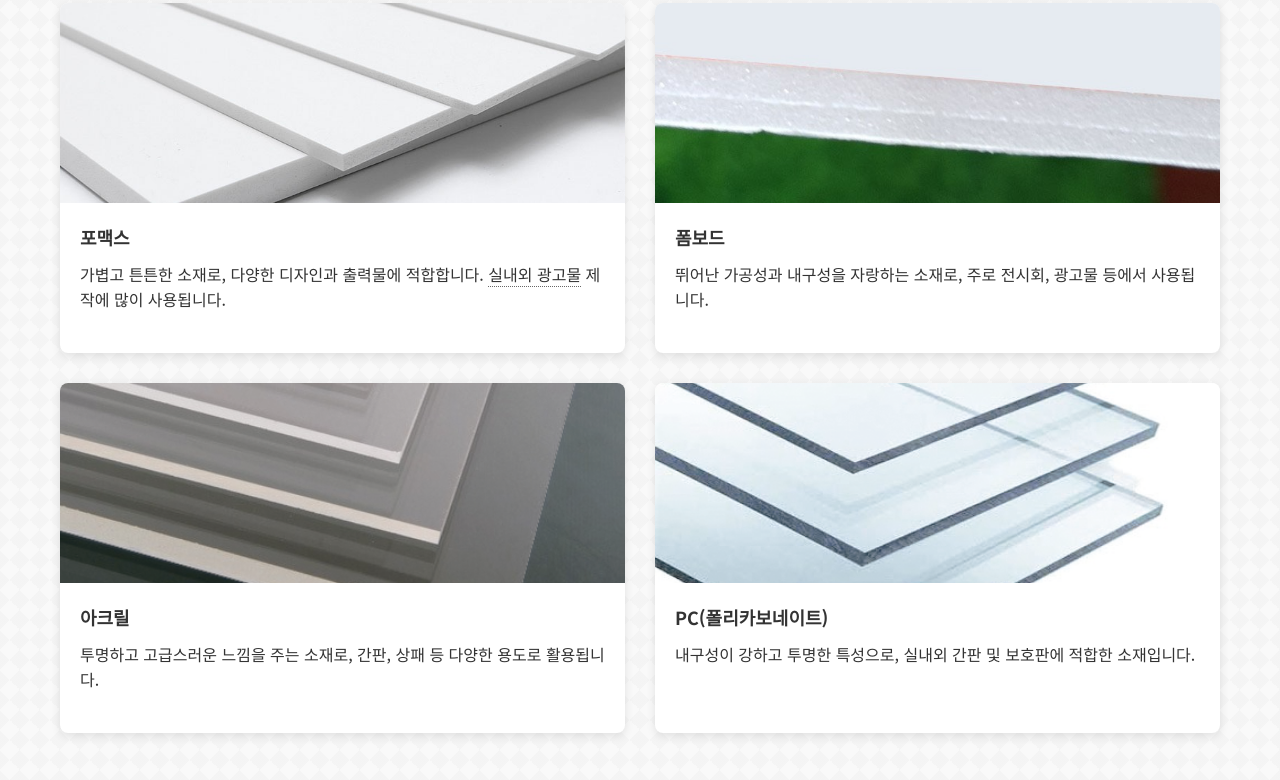
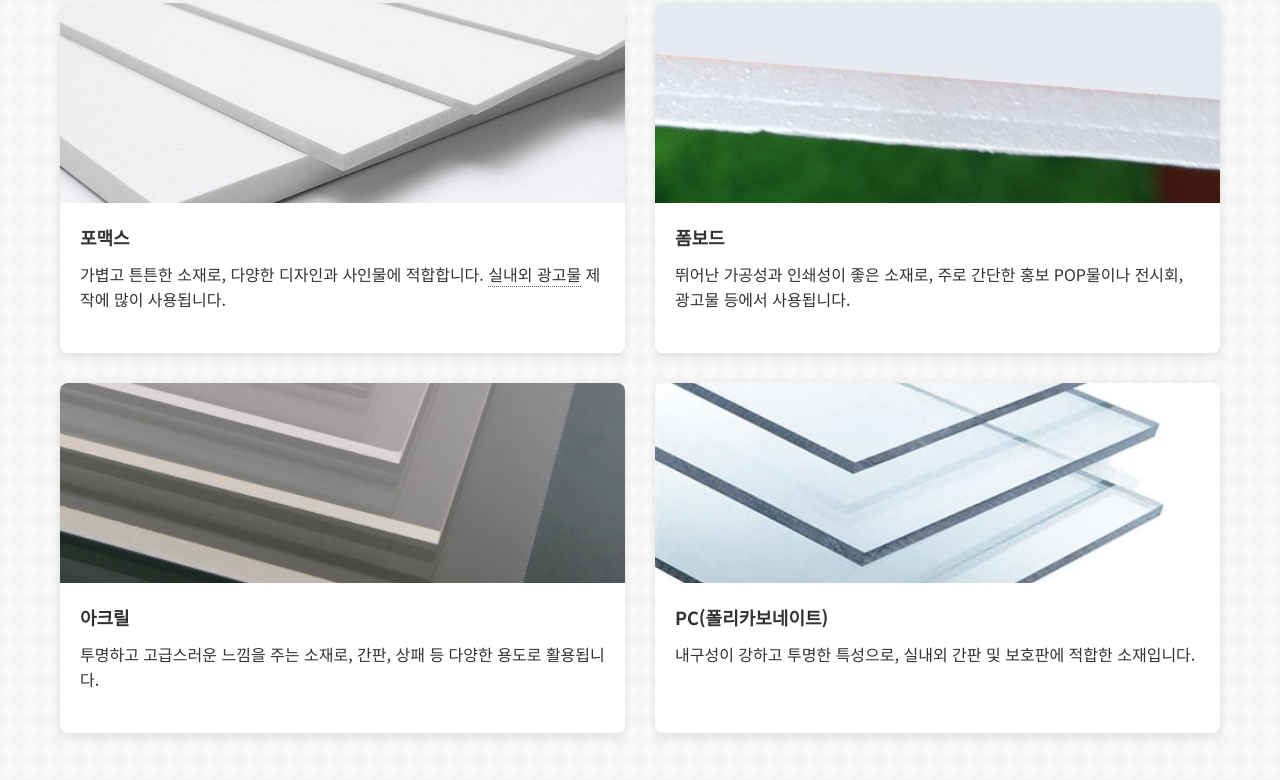
Before and after one commit to hwang3407/pnm, a plain HTML site: page index.html in a window 1280 px wide. Shown: the part 800-1580 px from the top of the page. Drawn offline with Linux system fonts and the light colour scheme.

Commit message:
Add files via upload

```diff
--- a/index.html
+++ b/index.html
@@ -421,7 +421,7 @@
                             </div>
                             <div class="product-info">
                                 <h4>포맥스</h4>
-                                <p>가볍고 튼튼한 소재로, 다양한 디자인과 출력물에 적합합니다. <span data-tooltip="실내외 광고물: 건물 내부 또는 외부에 설치되는 광고 매체">실내외 광고물</span> 제작에 많이 사용됩니다.</p>
+                                <p>가볍고 튼튼한 소재로, 다양한 디자인과 사인물에 적합합니다. <span data-tooltip="실내 외 광고물: 건물 내부 또는 외부에 설치되는 광고 매체">실내외 광고물</span> 제작에 많이 사용됩니다.</p>
                             </div>
                         </div>
 
@@ -431,7 +431,7 @@
                             </div>
                             <div class="product-info">
                                 <h4>폼보드</h4>
-                                <p>뛰어난 가공성과 내구성을 자랑하는 소재로, 주로 전시회, 광고물 등에서 사용됩니다.</p>
+                                <p>뛰어난 가공성과 인쇄성이 좋은 소재로,  주로 간단한  홍보 POP물이나 전시회, 광고물 등에서 사용됩니다.</p>
                             </div>
                         </div>
 
```
